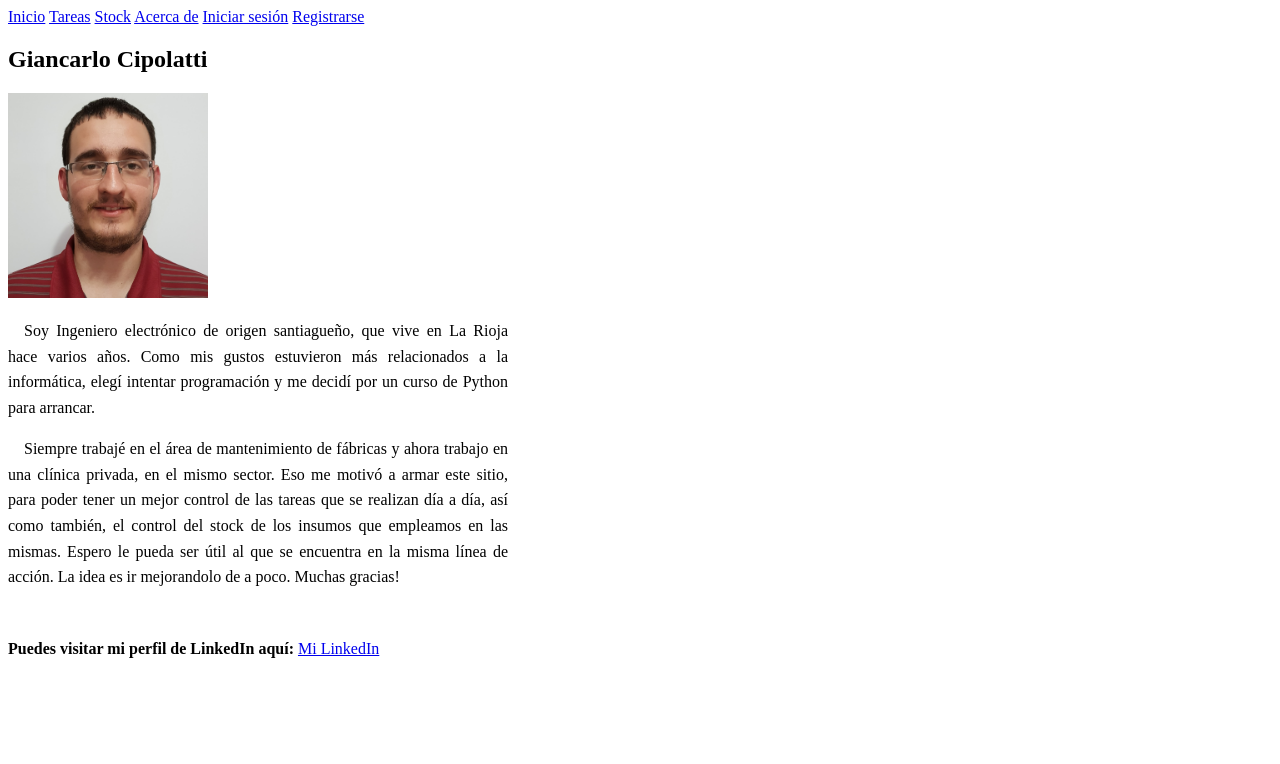
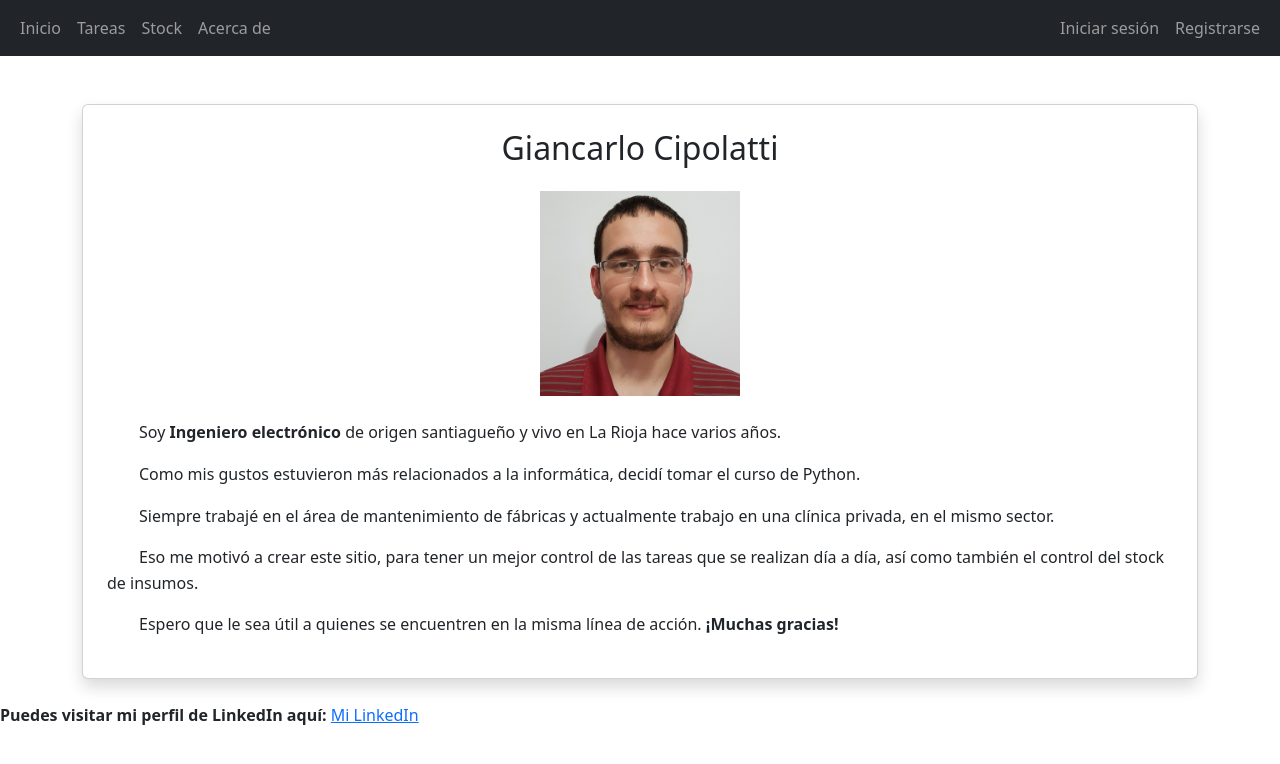
Before and after one commit to Chipo1989/EntregaFinal-Cipolatti, a Django app: template bitacora/core/templates/core/acerca.html in a window 1280 px wide. Shown: the top 764 px of the page. Run offline with Django 3.2, Linux system fonts and the light colour scheme; the template is opened without the code that fills it, so the values that code supplies are empty.

Commit message:
feat: aplico bootstrap a casi todas las templates para que se vea mejor el sitio

```diff
--- a/bitacora/bitacora/urls.py
+++ b/bitacora/bitacora/urls.py
@@ -19,6 +19,7 @@ from django.urls import path, include
 from django.contrib.auth import views as auth_views
 from core import views as core_views
 
+
 urlpatterns = [
     path('admin/', admin.site.urls),
     path('', include('core.urls')),
--- a/bitacora/core/templates/core/acerca.html
+++ b/bitacora/core/templates/core/acerca.html
@@ -4,17 +4,29 @@
 {% block title %}Acerca de...{% endblock %}
 
 {% block content %}
-<h2>Giancarlo Cipolatti</h2>
-<img src="{% static 'core/CipolattiGiancarlo.jpg' %}" alt="Imagen principal" style="width: 30%; max-width: 200px;">
-<div style="text-align: justify; text-indent: 1em; max-width: 500px; line-height: 1.6;">
-    <p>Soy Ingeniero electrónico de origen santiagueño, que vive en La Rioja hace varios años.
-    Como mis gustos estuvieron más relacionados a la informática, elegí intentar programación y me decidí por un curso de Python para arrancar.</p>
-    <p>Siempre trabajé en el área de mantenimiento de fábricas y ahora trabajo en una clínica privada, en el mismo sector.
-    Eso me motivó a armar este sitio, para poder tener un mejor control de las tareas que se realizan día a día,
-    así como también, el control del stock de los insumos que empleamos en las mismas.
-    Espero le pueda ser útil al que se encuentra en la misma línea de acción. La idea es ir mejorandolo de a poco. Muchas gracias!</p>
-  </div>
-  <br>
+<div class="container mt-5">
+    <div class="card shadow p-4">
+        <h2 class="text-center mb-4">Giancarlo Cipolatti</h2>
+        <img src="{% static 'core/CipolattiGiancarlo.jpg' %}" class="d-block mx-auto img-fluid" alt="Imagen principal" style="width: 30%; max-width: 200px;">
+        <br>
+        <p class="text-justify" style="text-indent: 2em; line-height: 1.6;">
+            Soy <strong>Ingeniero electrónico</strong> de origen santiagueño y vivo en La Rioja hace varios años.
+        </p>
+        <p class="text-justify" style="text-indent: 2em; line-height: 1.6;">
+            Como mis gustos estuvieron más relacionados a la informática, decidí tomar el curso de Python.
+        </p>
+        <p class="text-justify" style="text-indent: 2em; line-height: 1.6;">
+            Siempre trabajé en el área de mantenimiento de fábricas y actualmente trabajo en una clínica privada, en el mismo sector.
+        </p>
+        <p class="text-justify" style="text-indent: 2em; line-height: 1.6;">
+            Eso me motivó a crear este sitio, para tener un mejor control de las tareas que se realizan día a día, así como también el control del stock de insumos.
+        </p>
+        <p class="text-justify" style="text-indent: 2em; line-height: 1.6;">
+            Espero que le sea útil a quienes se encuentren en la misma línea de acción. <strong>¡Muchas gracias!</strong>
+        </p>
+    </div>
+</div>
+<br>
   <p><strong>Puedes visitar mi perfil de LinkedIn aquí:</strong>
     <a href="https://www.linkedin.com/in/giancarlo-cipolatti-85626326/" target="_blank">Mi LinkedIn</a>
   </p>
--- a/bitacora/core/templates/core/base.html
+++ b/bitacora/core/templates/core/base.html
@@ -1,29 +1,53 @@
 <!DOCTYPE html>
 <html lang="es">
     <head>
-    <!--<link href="https://cdn.jsdelivr.net/npm/bootstrap@5.3.0/dist/css/bootstrap.min.css" rel="stylesheet">-->
+    <link href="https://cdn.jsdelivr.net/npm/bootstrap@5.3.0/dist/css/bootstrap.min.css" rel="stylesheet">
         <meta charset="UTF-8">
         <title>{% block title %}Bitácora del mantenimiento{% endblock %}</title>
 
     </head>
     <body>
         <header>
-        <nav>
-            <a href="{% url 'inicio' %}">Inicio</a>
-            <a href="{% url 'tareas' %}">Tareas</a>
-            <a href="{% url 'stock' %}">Stock</a>
-            <a href="{% url 'acerca' %}">Acerca de</a>
+            <nav class="navbar navbar-expand-lg navbar-dark bg-dark">
+                    <div class="container-fluid">
+                      <div class="collapse navbar-collapse" id="navbarContenido">
+                        <ul class="navbar-nav me-auto mb-2 mb-lg-0">
+                          <li class="nav-item">
+                            <a class="nav-link" href="{% url 'inicio' %}">Inicio</a>
+                          </li>
+                          <li class="nav-item">
+                            <a class="nav-link" href="{% url 'tareas' %}">Tareas</a>
+                          </li>
+                          <li class="nav-item">
+                            <a class="nav-link" href="{% url 'stock' %}">Stock</a>
+                          </li>
+                          <li class="nav-item">
+                            <a class="nav-link" href="{% url 'acerca' %}">Acerca de</a>
+                          </li>
+                        </ul>
 
+                        <ul class="navbar-nav ms-auto">
                           {% if user.is_authenticated %}
-                Bienvenido, {{ user.username }} | <form method="post" action="{% url 'logout' %}" style="display:inline;">
+                            <li class="nav-item">
+                              <span class="navbar-text text-white me-2">Bienvenido, {{ user.username }}</span>
+                            </li>
+                            <li class="nav-item">
+                              <form method="post" action="{% url 'logout' %}">
                                 {% csrf_token %}
-                    <button type="submit">Cerrar sesión
-                    </button>
+                                <button class="btn btn-outline-light btn-sm" type="submit">Cerrar sesión</button>
                               </form>
+                            </li>
                           {% else %}
-                <a href="{% url 'login' %}">Iniciar sesión</a>
-                <a href="{% url 'register' %}">Registrarse</a>
+                            <li class="nav-item">
+                              <a class="nav-link" href="{% url 'login' %}">Iniciar sesión</a>
+                            </li>
+                            <li class="nav-item">
+                              <a class="nav-link" href="{% url 'register' %}">Registrarse</a>
+                            </li>
                           {% endif %}
+                        </ul>
+                      </div>
+                    </div>
             </nav>
 
         </header>
@@ -31,5 +55,6 @@
         <main>
             {% block content %}{% endblock %}
         </main>
+    <script src="https://cdn.jsdelivr.net/npm/bootstrap@5.3.3/dist/js/bootstrap.bundle.min.js"></script>
     </body>
 </html>
--- a/bitacora/core/templates/core/inicio.html
+++ b/bitacora/core/templates/core/inicio.html
@@ -4,7 +4,7 @@
 {% block title %}Inicio - Bitácora del mantenimiento{% endblock %}
 
 {% block content %}
-<br>
-<h1 style="text-align: center;">Bitácora del Mantenimiento</h1>
-<img src="{% static 'core/logo_eri.png' %}" alt="Imagen principal" style="width: 80%; display: block; margin: auto; max-width: 500px;">
+    <br>
+    <h1 style="text-align: center;">Bitácora del Mantenimiento</h1>
+    <img src="{% static 'core/logo_eri.png' %}" alt="Imagen principal" style="width: 80%; display: block; margin: auto; max-width: 500px;">
 {% endblock %}
```
Also changed, not shown: bitacora/core/forms.py (+9 -1 lines), bitacora/core/templates/core/login.html (+13 -6 lines), bitacora/core/templates/core/register.html (+26 -6 lines), bitacora/core/templates/core/stock-formulario.html (+5 -5 lines), bitacora/core/templates/core/stock-lista.html (+6 -6 lines), bitacora/core/templates/core/tareas-formulario.html (+5 -5 lines), bitacora/core/templates/core/tareas-lista.html (+7 -7 lines), bitacora/core/templates/core/stock-eliminar.html (indentation only), bitacora/core/templates/core/tareas-eliminar.html (indentation only), bitacora/db.sqlite3. Lines whose indentation alone changed are shown as unchanged.
